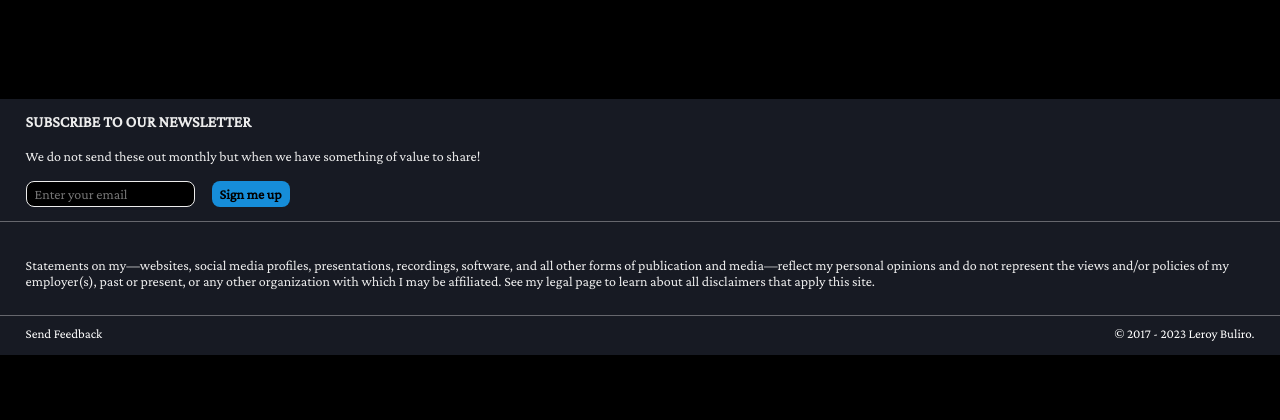
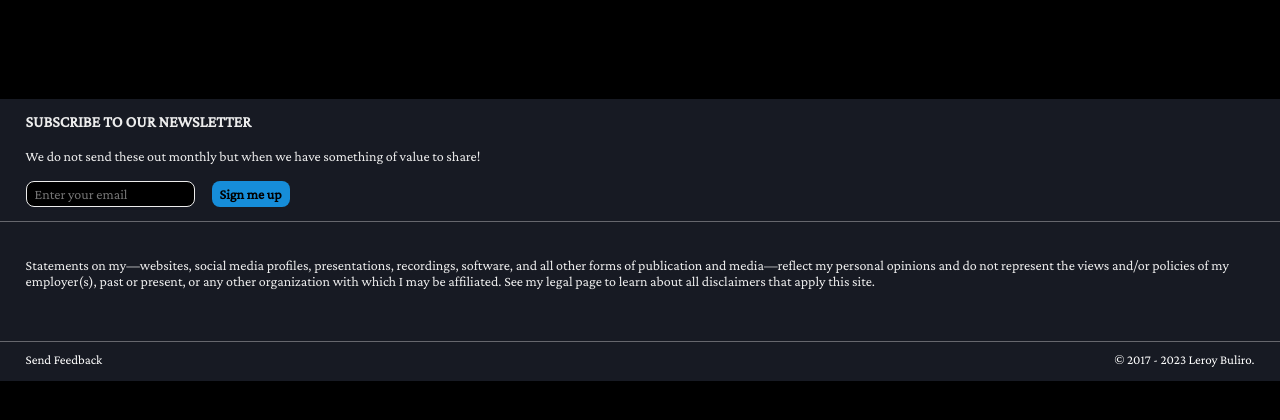
Before and after one commit to leroybuliro/personal_website, a Django app: page /logs/ in a window 1280 px wide. Shown: the part 268-688 px from the top of the page. Run offline with Django 4.2, Linux system fonts and the light colour scheme; data comes from the database, SQL or seed files in the repository; data that the repository does not hold is empty; some libraries are stand-ins or nearby versions.

Commit message:
base css ux mod

```diff
--- a/core/static/core/base.css
+++ b/core/static/core/base.css
@@ -260,7 +260,7 @@ nav {
     flex-direction: column;
     gap: 17px;
     border-bottom: 1px #d6d6d669 solid;
-    padding: 2% 2%;
+    padding: 2% 2% 4% 2%;
 }
 .disclaimers p {
     font-family: CrimsonPro;
@@ -334,7 +334,7 @@ nav {
         padding: 8px 10px;
     }
     .disclaimers {
-        padding: 2% 2%;
+        padding: 2% 2% 4% 2%;
     }
 }
 @media screen and (max-width: 342px) {
```
